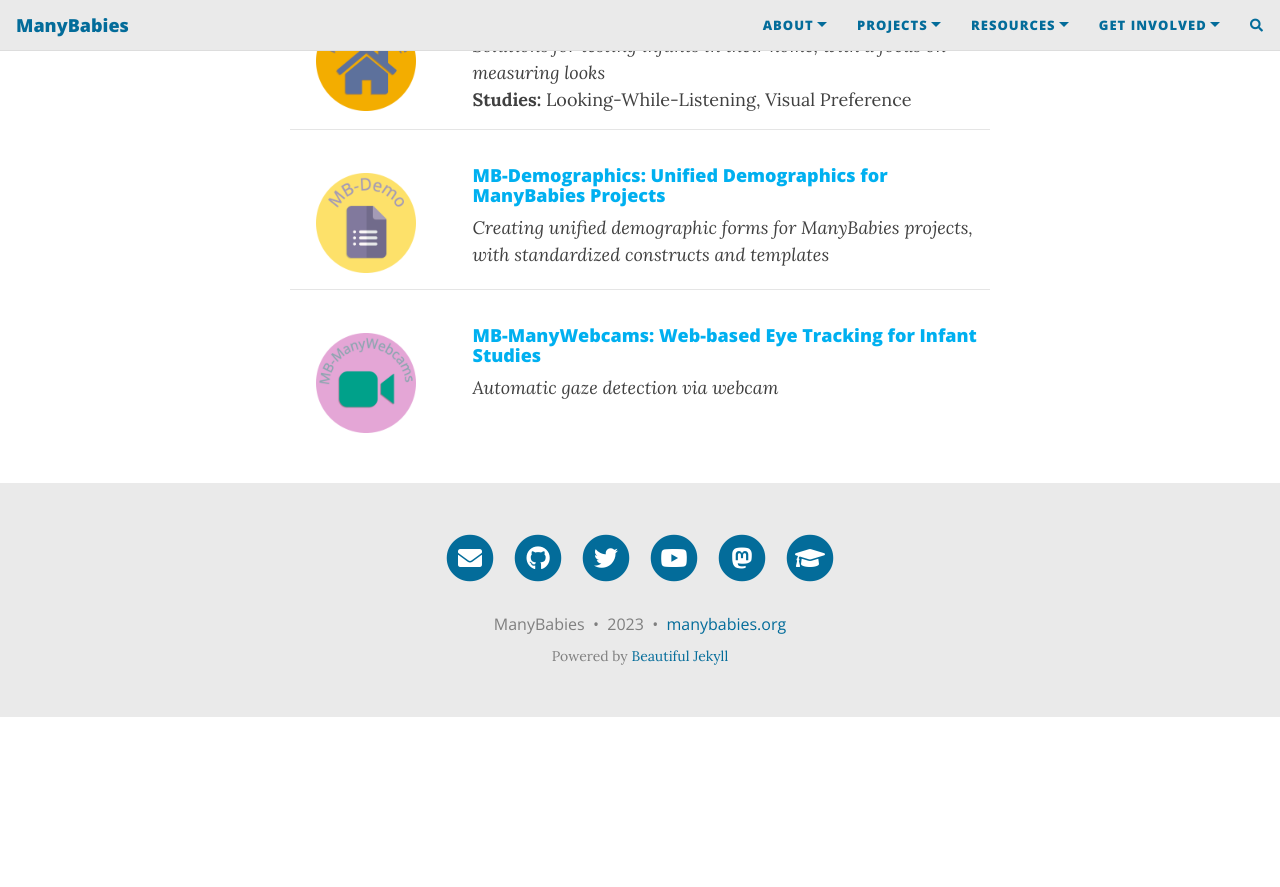
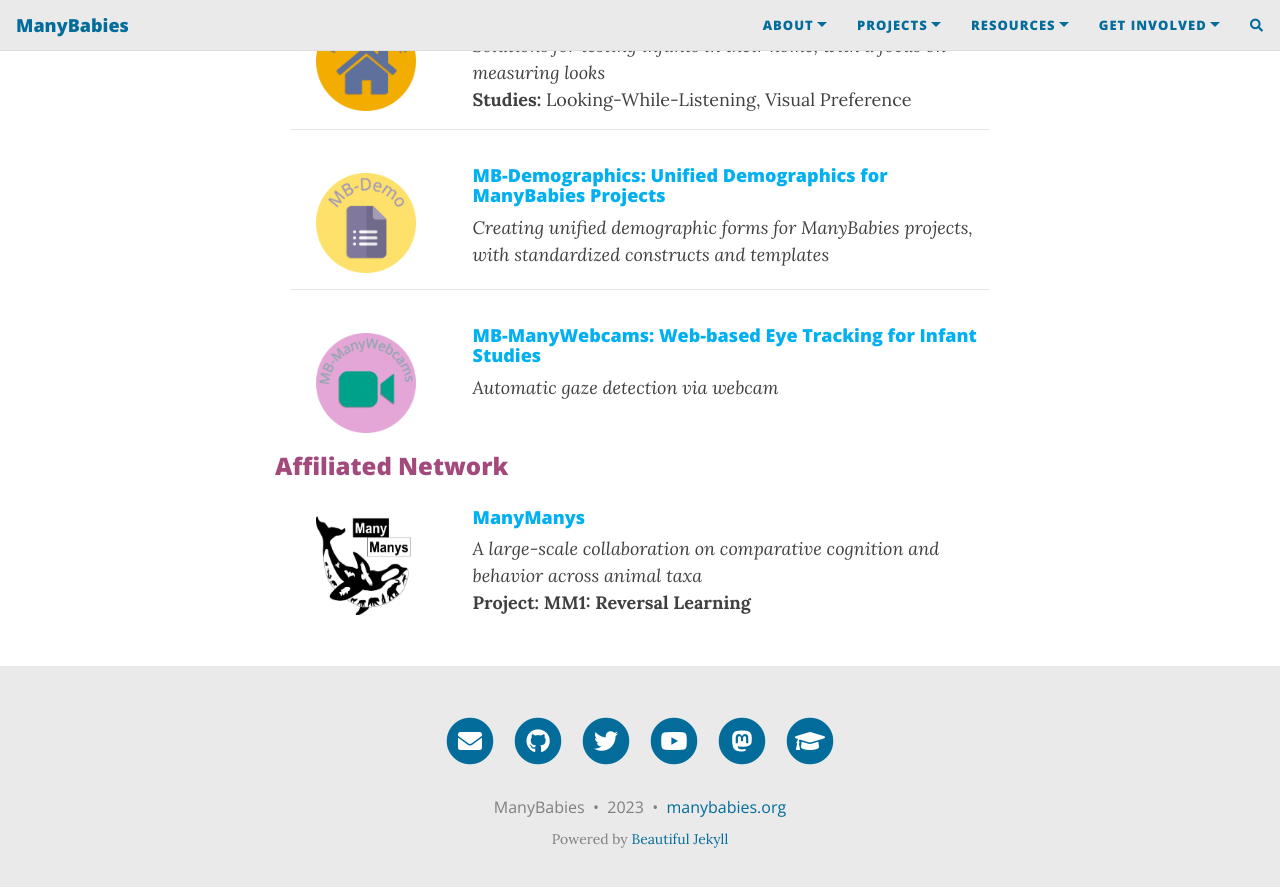
Before and after one commit to manybabies/manybabies.github.io, a Jekyll site: the page built from index.md, in a window 1280 px wide and 900 px high, scrolled down 2469 px. Shown: the top 887 px of the window. Built offline with Jekyll 4.4.1, drawn with Linux system fonts in a browser that asks for light colours; nearby versions of some CDN libraries; comment, search, counter and statistics services are not loaded; before the commit the page ends 3186 px from its top, so only the background shows below that.

Commit message:
Update index.md
add manymanys

```diff
--- a/index.md
+++ b/index.md
@@ -151,3 +151,21 @@
     </div>
   </div>
 </section>
+
+### Affiliated Network
+
+<section>
+  <div class="container">
+    <div class="row">
+      <div class="col-sm-3 col-xs-6" align="center">
+        <br>
+        <a href="{{site.baseurl}}/manymanys/"><img src="/assets/img/manymanys_logo.png" alt="ManyManys logo" width="100" height="100"></a>
+      </div>
+      <div class="col-sm-9">
+        <h4><a href="{{site.baseurl}}/manymanys/">ManyManys</a></h4>
+        <i>A large-scale collaboration on comparative cognition and behavior across animal taxa</i><br>
+        <b>Project: MM1: Reversal Learning</b>
+      </div>
+    </div>
+  </div>
+</section>
```
